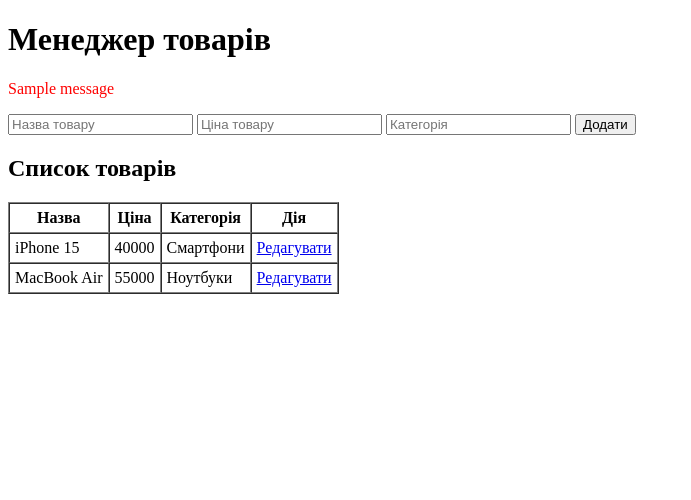
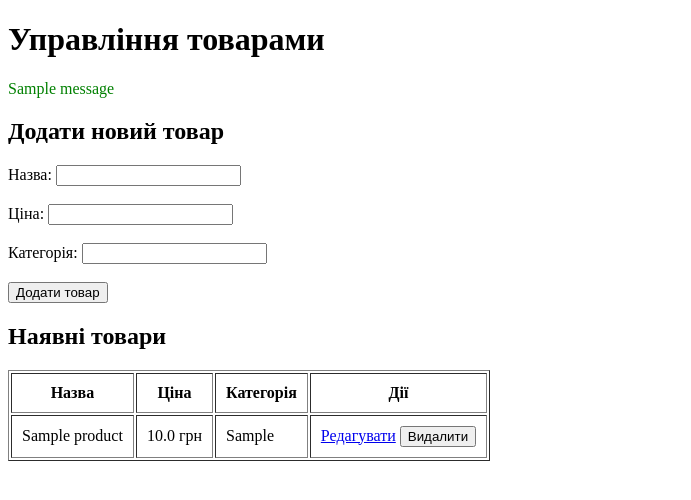
Before and after one commit to thebutch5-dot/Product_manager, a Flask app: page / in a window 1280 px wide. Shown: the top 500 px of the page, without its empty margins (0-691 px from the left). Run offline with Flask 3, Linux system fonts and the light colour scheme; tables that the repository leaves empty hold one stand-in row (values such as "Sample post"); one stand-in notice (Sample message) is shown.

Commit message:
feat: added database logic with product delete and update functions

```diff
--- /dev/null
+++ b/actions_db.py
@@ -0,0 +1,53 @@
+import sqlite3
+
+def get_db_connection():
+    conn = sqlite3.connect('db.sqlite')
+    conn.row_factory = sqlite3.Row
+    return conn
+
+def create_table():
+    conn = get_db_connection()
+    conn.execute('''
+        CREATE TABLE IF NOT EXISTS products (
+            id INTEGER PRIMARY KEY AUTOINCREMENT,
+            name TEXT UNIQUE,
+            price REAL,
+            category TEXT
+        )
+    ''')
+    conn.commit()
+    conn.close()
+
+def get_all_products():
+    conn = get_db_connection()
+    products = conn.execute('SELECT * FROM products').fetchall()
+    conn.close()
+    return products
+
+def add_product(name, price, category):
+    conn = get_db_connection()
+    conn.execute('INSERT INTO products (name, price, category) VALUES (?, ?, ?)', (name, price, category))
+    conn.commit()
+    conn.close()
+
+def get_product_by_name(name):
+    conn = get_db_connection()
+    product = conn.execute('SELECT * FROM products WHERE name = ?', (name,)).fetchone()
+    conn.close()
+    return product
+
+def update_product_by_name(old_name, new_name, new_price, new_category):
+    conn = get_db_connection()
+    conn.execute('''
+        UPDATE products
+        SET name = ?, price = ?, category = ?
+        WHERE name = ?
+    ''', (new_name, new_price, new_category, old_name))
+    conn.commit()
+    conn.close()
+
+def delete_product_by_name(name):
+    conn = get_db_connection()
+    conn.execute('DELETE FROM products WHERE name = ?', (name,))
+    conn.commit()
+    conn.close()
--- a/app.py
+++ b/app.py
@@ -1,12 +1,11 @@
 from flask import Flask, render_template, request, redirect, url_for, flash
+from actions_db import create_table, get_all_products, add_product, get_product_by_name, update_product_by_name, \
+    delete_product_by_name
 
 app = Flask(__name__)
 app.secret_key = 'some_secret_key'
 
-products = [
-    {"name": "iPhone 15", "price": 40000, "category": "Смартфони"},
-    {"name": "MacBook Air", "price": 55000, "category": "Ноутбуки"}
-]
+create_table()
 
 
 @app.route('/', methods=['GET', 'POST'])
@@ -15,30 +14,37 @@ def products_list():
         name = request.form.get('name')
         price = request.form.get('price')
         category = request.form.get('category')
-
-        products.append({"name": name, "price": price, "category": category})
+        add_product(name, price, category)
         flash('Товар додано!')
         return redirect(url_for('products_list'))
 
+    products = get_all_products()
     return render_template('product.html', products=products)
 
 
 @app.route('/edit/<name>', methods=['GET', 'POST'])
 def edit_product(name):
-    product = next((p for p in products if p['name'] == name), None)
-
+    product = get_product_by_name(name)
     if not product:
         return "Товар не знайдено", 404
 
     if request.method == 'POST':
-        product['price'] = request.form.get('price')
-        product['category'] = request.form.get('category')
-
+        new_name = request.form.get('name')
+        new_price = request.form.get('price')
+        new_category = request.form.get('category')
+        update_product_by_name(name, new_name, new_price, new_category)
         flash('Товар оновлено!')
         return redirect(url_for('products_list'))
 
     return render_template('edit.html', product=product)
 
 
+@app.route('/delete/<name>', methods=['POST'])
+def delete_product(name):
+    delete_product_by_name(name)
+    flash('Товар видалено!')
+    return redirect(url_for('products_list'))
+
+
 if __name__ == '__main__':
     app.run(debug=True)
--- a/templates/product.html
+++ b/templates/product.html
@@ -1,50 +1,53 @@
 <!DOCTYPE html>
-<html lang="en">
+<html lang="uk">
 <head>
     <meta charset="UTF-8">
-    <title>Title</title>
+    <title>Список товарів</title>
 </head>
 <body>
-    <h1>Менеджер товарів</h1>
+    <h1>Управління товарами</h1>
 
     {% with messages = get_flashed_messages() %}
-      {% if messages %}
-        {% for message in messages %}
-          <p style="color: red;">{{ message }}</p>
-        {% endfor %}
-      {% endif %}
+        {% if messages %}
+            {% for message in messages %}
+                <p style="color: green;">{{ message }}</p>
+            {% endfor %}
+        {% endif %}
     {% endwith %}
 
+    <h2>Додати новий товар</h2>
     <form method="POST">
-        <input type="text" name="name" placeholder="Назва товару" required>
-        <input type="number" name="price" placeholder="Ціна товару" required>
-        <input type="text" name="category" placeholder="Категорія" required>
-        <button type="submit">Додати</button>
+        <label>Назва: <input type="text" name="name" required></label><br><br>
+        <label>Ціна: <input type="number" name="price" required></label><br><br>
+        <label>Категорія: <input type="text" name="category" required></label><br><br>
+        <button type="submit">Додати товар</button>
     </form>
 
-    <h2>Список товарів</h2>
-    <table border="1" cellpadding="5" cellspacing="0">
+    <h2>Наявні товари</h2>
+    <table border="1" cellpadding="10">
         <thead>
             <tr>
                 <th>Назва</th>
                 <th>Ціна</th>
                 <th>Категорія</th>
-                <th>Дія</th>
+                <th>Дії</th>
             </tr>
         </thead>
         <tbody>
             {% for product in products %}
             <tr>
                 <td>{{ product.name }}</td>
-                <td>{{ product.price }}</td>
+                <td>{{ product.price }} грн</td>
                 <td>{{ product.category }}</td>
                 <td>
                     <a href="{{ url_for('edit_product', name=product.name) }}">Редагувати</a>
+                    <form action="{{ url_for('delete_product', name=product.name) }}" method="POST" style="display:inline;">
+                        <button type="submit" onclick="return confirm('Ви впевнені, що хочете видалити цей товар?')">Видалити</button>
+                    </form>
                 </td>
             </tr>
             {% endfor %}
         </tbody>
     </table>
-
 </body>
 </html>
```
Also changed, not shown: templates/edit.html (+8 -15 lines), db.sqlite (added).
